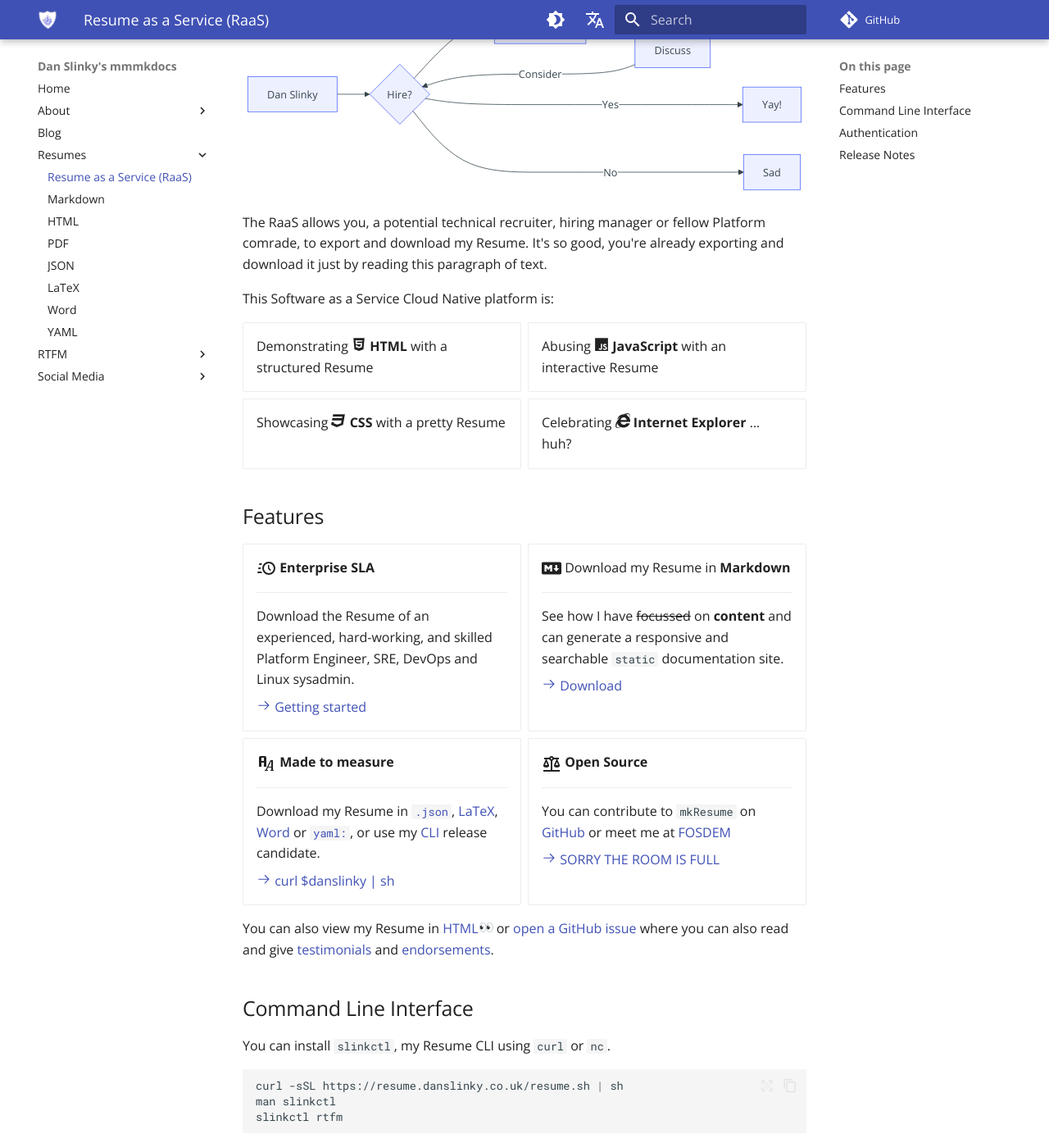
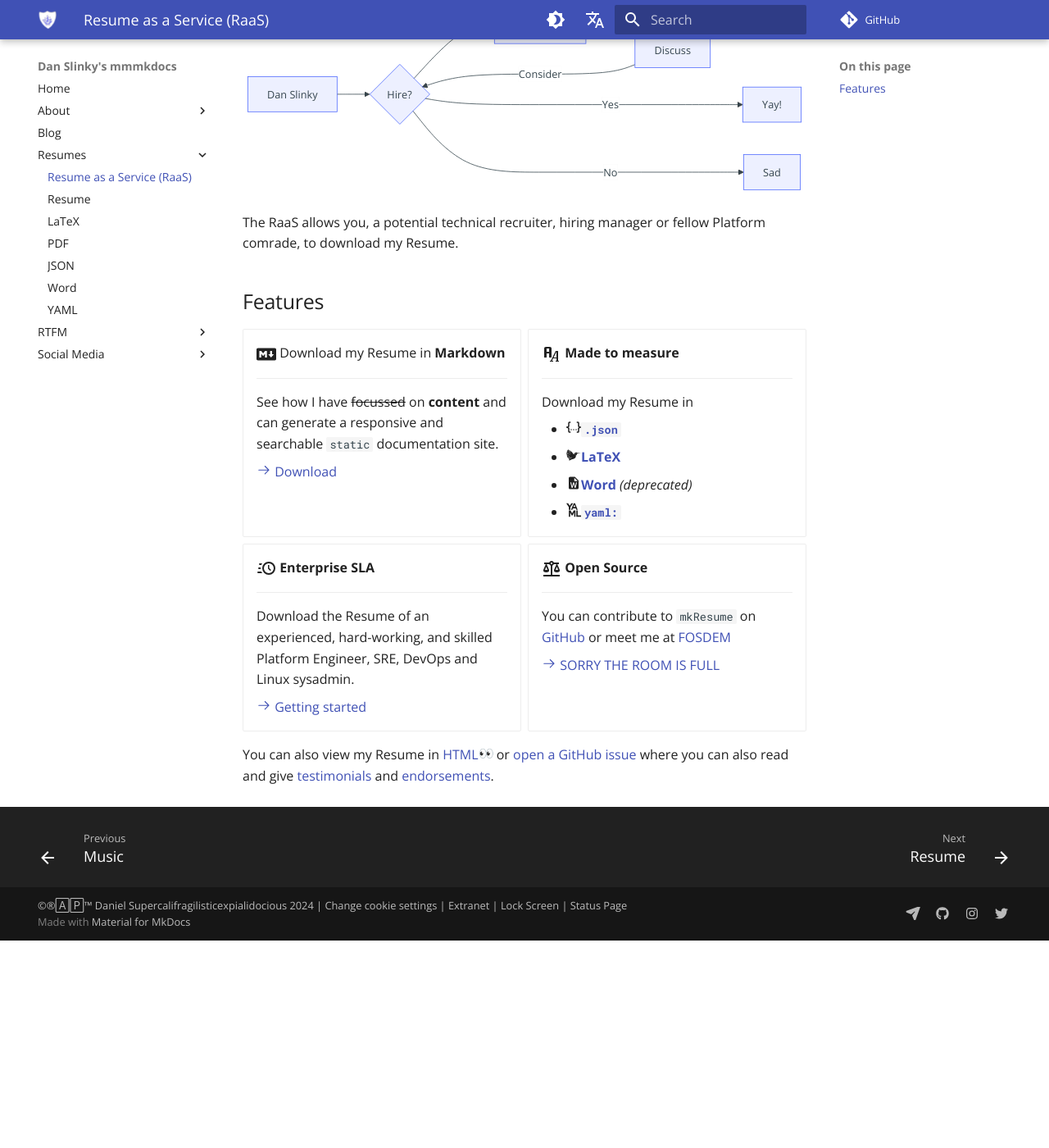
Before and after one commit to danslinky/danslinky.co.uk, an MkDocs documentation site: the page built from docs/resumes/index.md, in a window 1280 px wide and 1400 px high, scrolled down 289 px. Shown: the whole window at 82% size. Built offline with MkDocs 1.6.1 and Material for MkDocs 9.7.7, drawn with Linux system fonts in a browser that asks for light colours; emoji names are drawn with the system emoji font; plug-ins that fetch from the network failed and are left out; comment, search, counter and statistics services are not loaded; after the commit the page ends 1436 px from its top, so only the background shows below that; some of the changed text lies outside the part shown.

Commit message:
LaTeX Resume (#28)
LaTeX CV... in 2024. Using markdown.

````diff
--- a/docs/resumes/index.md
+++ b/docs/resumes/index.md
@@ -12,28 +12,11 @@ graph LR
   B ---->|No| F[Sad];
 ```
 
-The RaaS allows you, a potential technical recruiter, hiring manager or fellow Platform comrade, to export and download my Resume. It's so good, you're already exporting and download it just by reading this paragraph of text.
-
-This Software as a Service Cloud Native platform is:
-
-<div class="grid cards" markdown>
-- Demonstrating :fontawesome-brands-html5: __HTML__ with a structured Resume
-- Abusing :fontawesome-brands-js: __JavaScript__ with an interactive Resume
-- Showcasing :fontawesome-brands-css3: __CSS__ with a pretty Resume
-- Celebrating :fontawesome-brands-internet-explorer: __Internet Explorer__ ... huh?
-</div>
+The RaaS allows you, a potential technical recruiter, hiring manager or fellow Platform comrade, to download my Resume.
 
 ## Features
 
 <div class="grid cards" markdown>
-
--   :material-clock-fast:{ .lg .middle } __Enterprise SLA__
-
-    ---
-
-    Download the Resume of an experienced, hard-working, and skilled Platform Engineer, SRE, DevOps and Linux sysadmin.
-
-    [:octicons-arrow-right-24: Getting started](#)
 
 -   :fontawesome-brands-markdown:{ .lg .middle } Download my Resume in __Markdown__
 
@@ -47,9 +30,20 @@ This Software as a Service Cloud Native platform is:
 
     ---
 
-    Download my Resume in [`.json`](json.md), [LaTeX](resume.pdf), [Word](resume.docx) or [`yaml:`](yaml.md), or use my [CLI](#command-line-interface) release candidate.
+    Download my Resume in
 
-    [:octicons-arrow-right-24: curl $danslinky | sh](#)
+    - :material-code-json:__[`.json`](json.md)__
+    - :simple-latex:__[LaTeX](/resumes/latex)__
+    - :material-file-word:__[Word](resume.docx)__ _(deprecated)_
+    - :simple-yaml:__[`yaml:`](yaml.md)__
+
+-   :material-clock-fast:{ .lg .middle } __Enterprise SLA__
+
+    ---
+
+    Download the Resume of an experienced, hard-working, and skilled Platform Engineer, SRE, DevOps and Linux sysadmin.
+
+    [:octicons-arrow-right-24: Getting started](/resumes/markdown)
 
 -   :material-scale-balance:{ .lg .middle } __Open Source__
 
@@ -62,22 +56,4 @@ This Software as a Service Cloud Native platform is:
 
 </div>
 
-You can also view my Resume in [HTML](https://rtfm.danslinky.co.uk/resumes/markdown):eyes: or [open a GitHub issue](https://github.com/danslinky/danslinky.co.uk/issues/new/choose) where you can also read and give [testimonials](#testimonials) and [endorsements](#testimonials).
-
-## Command Line Interface
-
-You can install `slinkctl`, my Resume CLI using `curl` or `nc`.
-
-```sh
-curl -sSL https://resume.danslinky.co.uk/resume.sh | sh
-man slinkctl
-slinkctl rtfm
-```
-
-## Authentication
-
-RaaS does not require you to authenticate. If you do need to add Social and Enterprise authentication to your app, try [Auth0](/rtfm/security/sso.html).<small>admin / new password`******`5</small>
-
-## Release Notes
-
-It's a work in prod-gres.
+You can also view my Resume in [HTML](https://rtfm.danslinky.co.uk/resumes/markdown):eyes: or [open a GitHub issue](https://github.com/danslinky/danslinky.co.uk/issues/new/choose) where you can also read and give [testimonials](/resumes/markdown#endorsements) and [endorsements](/resumes/markdown#endorsements).
--- a/mkdocs.yml
+++ b/mkdocs.yml
@@ -42,11 +42,11 @@ nav:
   - Blog: blog
   - Resumes:
     - resumes/index.md
-    - Markdown: resumes/markdown
-    - HTML: resumes/markdown
+    - resumes/markdown/index.md
+    - resumes/latex/index.md
+    # - HTML: resumes/markdown/index.md
     - PDF: resumes/resume.pdf
     - JSON: resumes/json.md
-    - LaTeX: resumes/resume.pdf
     - Word: resumes/resume.docx
     - YAML: resumes/yaml.md
   - RTFM:
````
Also changed, not shown: docs/resumes/latex/index.md (added, +11 -0 lines), docs/resumes/markdown/index.md (+2 -2 lines), 6 other files.
